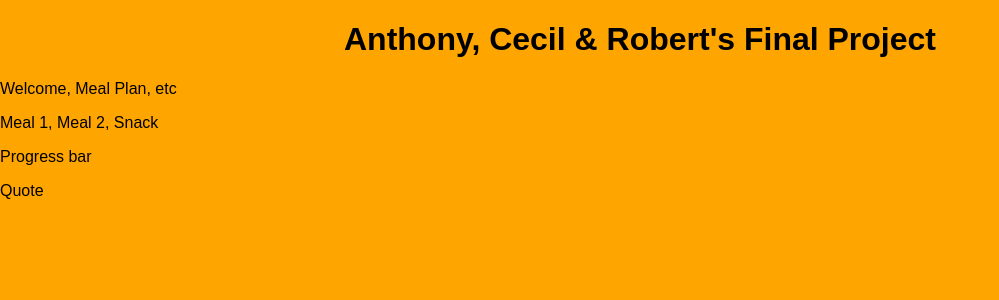
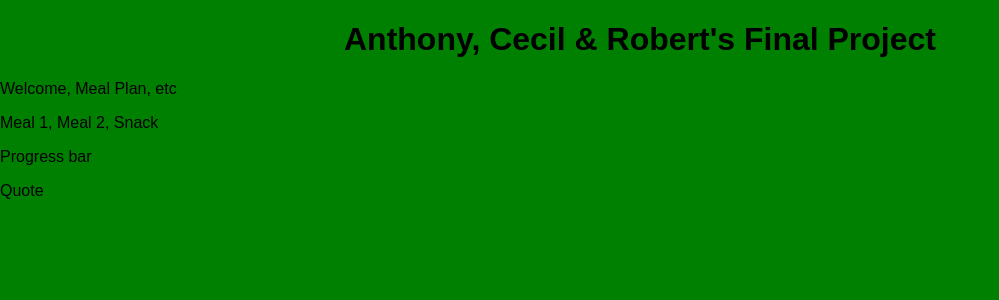
Before and after one commit to robertchrobak/final-project, a React (Create React App) app: page / in a window 1280 px wide. Shown: the top 300 px of the page, without its empty margins (0-999 px from the left). Built offline with nearby package versions, Linux system fonts and the light colour scheme.

Commit message:
added responsive CSS for 3 scren sizes

```diff
--- a/src/index.css
+++ b/src/index.css
@@ -8,3 +8,44 @@ body {
 h1 {
   text-align: center;
 }
+
+div {
+  width:
+}
+
+
+/*iPad/tablet CSS*/
+@media screen and (min-width: 768px) {
+  body {
+    margin: 0;
+    padding: 0;
+    font-family: sans-serif;
+    background-color: blue;
+  }
+
+  h1 {
+    text-align: center;
+  }
+
+  div {
+    width:
+  }
+}
+
+/*standard PC CSS*/
+@media screen and (min-width: 1024px) {
+  body {
+    margin: 0;
+    padding: 0;
+    font-family: sans-serif;
+    background-color: green;
+  }
+
+  h1 {
+    text-align: center;
+  }
+
+  div {
+    width:
+  }
+}
```
